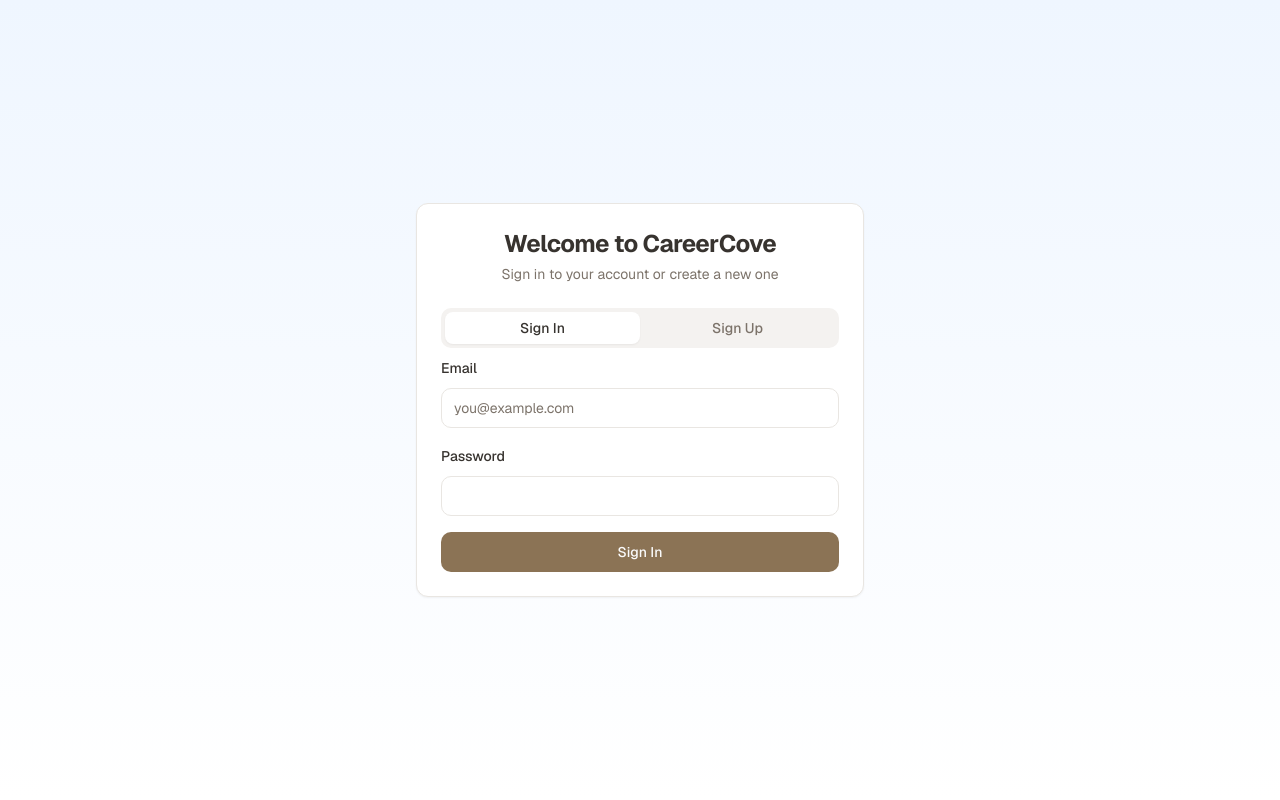
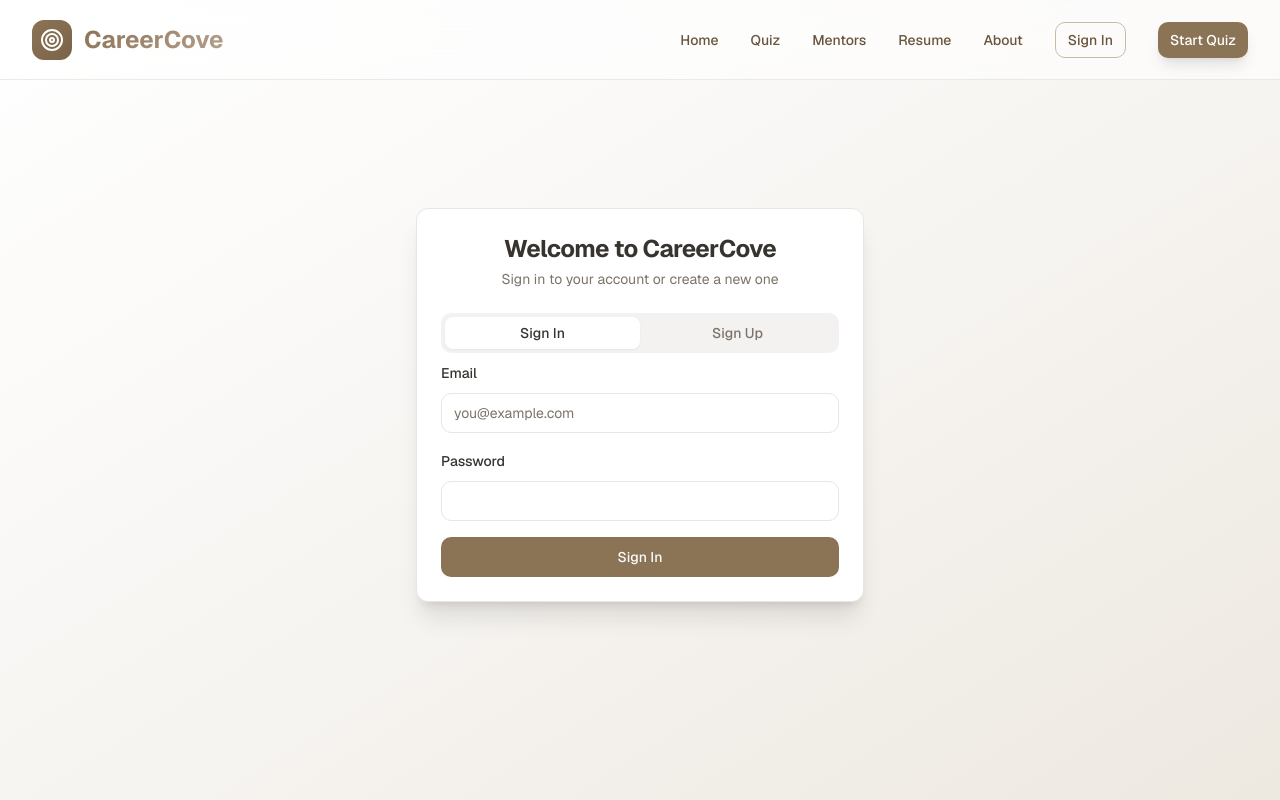
Before and after one commit to Sarim78/CareerCove, a Next.js app: page /auth in a window 1280 px wide. Built offline with nearby package versions, Linux system fonts and the light colour scheme; no server answers.

Commit message:
fix: resolve auth page issues
Add navbar, fix background, redirect to profile, update header for logged-in users

Co-authored-by: Sarim  <74938278+Sarim78@users.noreply.github.com>

```diff
--- a/app/auth/page.tsx
+++ b/app/auth/page.tsx
@@ -9,6 +9,7 @@ import { Card, CardContent, CardDescription, CardHeader, CardTitle } from "@/com
 import { Tabs, TabsContent, TabsList, TabsTrigger } from "@/components/ui/tabs"
 import { createClient } from "@/lib/supabase/client"
 import { useRouter } from "next/navigation"
+import { Navigation } from "@/components/navigation"
 
 export default function AuthPage() {
   const router = useRouter()
@@ -45,9 +46,9 @@ export default function AuthPage() {
 
       setSuccess("Login successful! Redirecting...")
       setTimeout(() => {
-        router.push("/")
+        router.push("/profile")
         router.refresh()
-      }, 1500)
+      }, 1000)
     } catch (err: any) {
       setError(err.message || "Login failed. Please try again.")
     } finally {
@@ -96,8 +97,10 @@ export default function AuthPage() {
   }
 
   return (
-    <div className="min-h-screen flex items-center justify-center bg-gradient-to-b from-blue-50 to-white p-4">
-      <Card className="w-full max-w-md">
+    <div className="min-h-screen bg-gradient-to-br from-white via-primary-50 to-primary-100">
+      <Navigation />
+      <div className="flex items-center justify-center p-4 pt-32">
+        <Card className="w-full max-w-md shadow-xl">
           <CardHeader className="space-y-1">
             <CardTitle className="text-2xl font-bold text-center">Welcome to CareerCove</CardTitle>
             <CardDescription className="text-center">Sign in to your account or create a new one</CardDescription>
@@ -214,5 +217,6 @@ export default function AuthPage() {
           </CardContent>
         </Card>
       </div>
+    </div>
   )
 }
--- a/components/navigation.tsx
+++ b/components/navigation.tsx
@@ -1,12 +1,36 @@
 "use client"
 
 import { Button } from "@/components/ui/button"
-import { Target } from "lucide-react"
+import { Target, User } from "lucide-react"
 import Link from "next/link"
 import { usePathname } from "next/navigation"
+import { createClient } from "@/lib/supabase/client"
+import { useState, useEffect } from "react"
 
 export function Navigation() {
   const pathname = usePathname()
+  const [user, setUser] = useState<any>(null)
+  const [loading, setLoading] = useState(true)
+
+  useEffect(() => {
+    const supabase = createClient()
+
+    // Get initial user
+    supabase.auth.getUser().then(({ data: { user } }) => {
+      setUser(user)
+      setLoading(false)
+    })
+
+    // Listen for auth changes
+    const {
+      data: { subscription },
+    } = supabase.auth.onAuthStateChange((_event, session) => {
+      setUser(session?.user ?? null)
+      setLoading(false)
+    })
+
+    return () => subscription.unsubscribe()
+  }, [])
 
   const isActive = (path: string) => {
     if (path === "/" && pathname === "/") return true
@@ -88,11 +112,26 @@ export function Navigation() {
             }`}
           ></span>
         </Link>
+        {!loading && (
+          <>
+            {user ? (
+              <Button
+                asChild
+                size="sm"
+                className="bg-primary-500 hover:bg-primary-600 text-white shadow-lg hover:shadow-xl transition-all duration-300 hover:scale-105"
+              >
+                <Link href="/profile">
+                  <User className="w-4 h-4 mr-2" />
+                  Profile
+                </Link>
+              </Button>
+            ) : (
+              <>
                 <Button
                   asChild
                   variant="outline"
                   size="sm"
-          className="border-primary-300 text-primary-700 hover:bg-primary-50 transition-all duration-300 hover:scale-105"
+                  className="border-primary-300 text-primary-700 hover:bg-primary-50 transition-all duration-300 hover:scale-105 bg-transparent"
                 >
                   <Link href="/auth">Sign In</Link>
                 </Button>
@@ -103,6 +142,10 @@ export function Navigation() {
                 >
                   <Link href="/quiz">Start Quiz</Link>
                 </Button>
+              </>
+            )}
+          </>
+        )}
       </nav>
     </header>
   )
```
Lines whose indentation alone changed are shown as unchanged.
